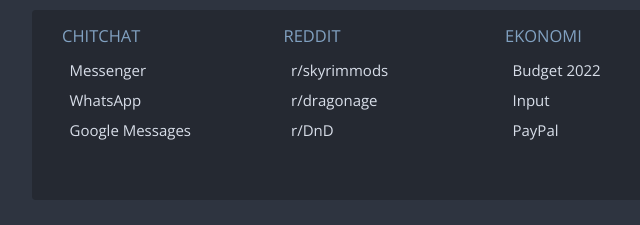
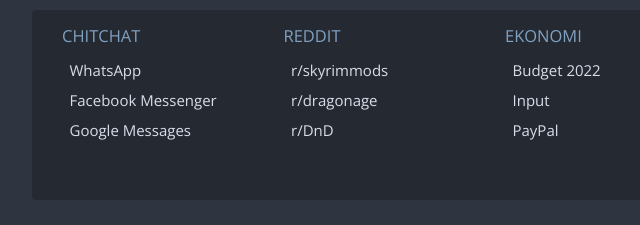
Before and after one commit to miklam/nord, a plain HTML site: page index.html in a window 1280 px wide. Shown: the part 530-755 px from the top of the page, 160-800 px from the left. Drawn offline with nearby package versions, Linux system fonts and the light colour scheme.

Commit message:
Update index.html

```diff
--- a/index.html
+++ b/index.html
@@ -142,8 +142,8 @@
       <div id="links-loop">
         <div class="links-item">
           <h4>Chitchat</h4>
-          <a id="link" href="https://messenger.com/">Messenger</a>
           <a id="link" href="https://web.whatsapp.com/">WhatsApp</a>
+          <a id="link" href="https://messenger.com/">Facebook Messenger</a>
           <a id="link" href="https://messages.google.com/web/conversations">Google Messages</a>
         </div>
         <div class="links-item">
```
